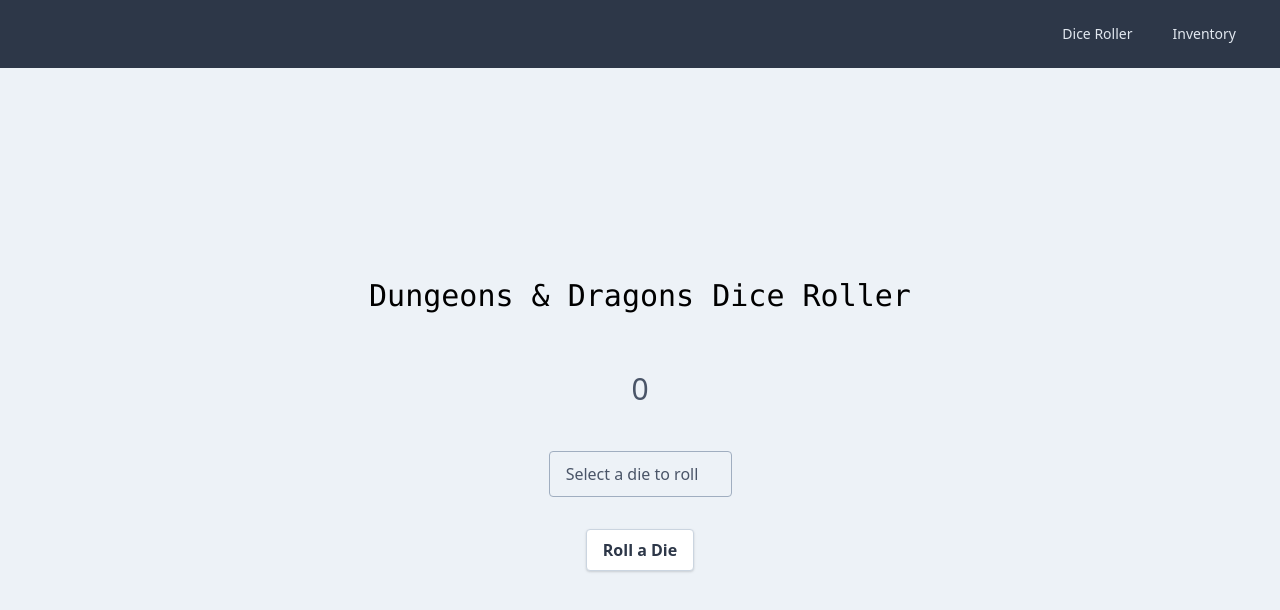
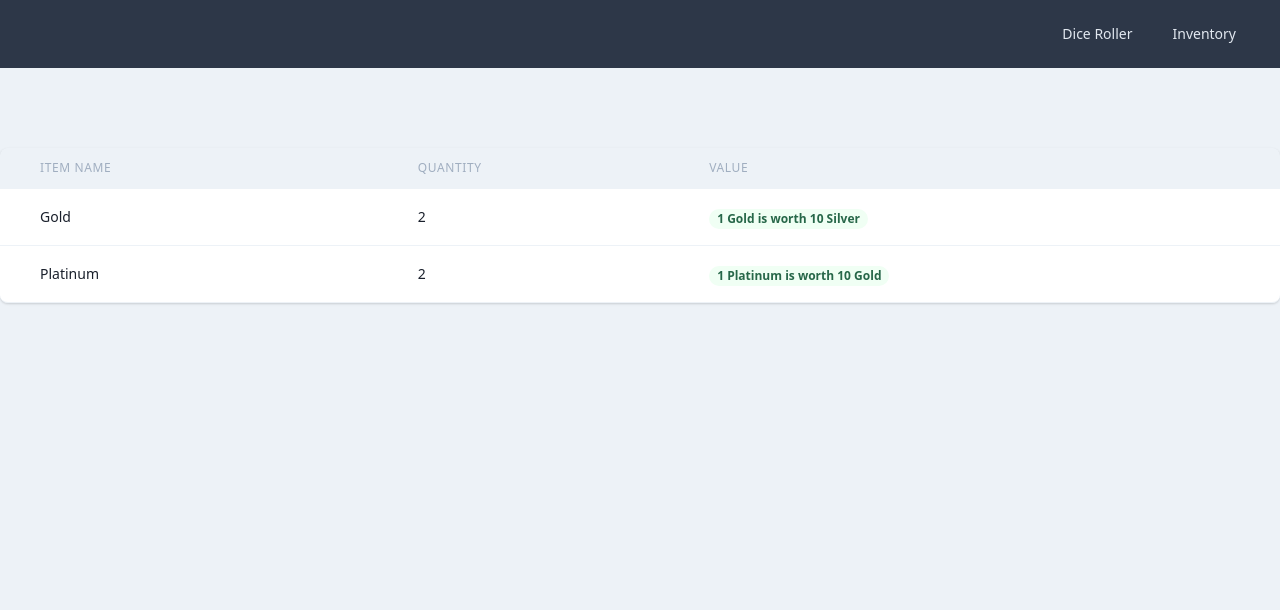
Before and after one commit to nirmalathapa/react-dice, a React (Create React App) app: page /inventory in a window 1280 px wide. Shown: the top 610 px of the page. Built offline with nearby package versions, Linux system fonts and the light colour scheme.

Commit message:
Add inventory component (#4)
* Add Inventory component

* Add routes to different components

* Remove duplicate css utility cass

* Link to route paths

```diff
--- a/src/App/App.tsx
+++ b/src/App/App.tsx
@@ -1,13 +1,20 @@
 import React from "react";
+import { BrowserRouter as Router, Route, Switch } from "react-router-dom";
 import DiceRoll from "../components/DiceRoll";
+import Inventory from "../components/Inventory";
 import Navbar from "../components/Navigation";
 
 function App() {
   return (
-    <div className="flex flex-col bg-gray-200 h-screen">
-      <Navbar />
-      <DiceRoll />
-    </div>
+    <Router>
+      <div className="flex flex-col bg-gray-200 h-screen">
+        <Navbar />
+        <Switch>
+          <Route exact path="/" component={DiceRoll} />
+          <Route path="/inventory" component={Inventory} />
+        </Switch>
+      </div>
+    </Router>
   );
 }
 
--- a/src/components/DiceRoll.tsx
+++ b/src/components/DiceRoll.tsx
@@ -16,7 +16,7 @@
   };
 
   return (
-    <main className="flex flex-col justify-center bg-gray-200 h-24 space-y-6 h-screen">
+    <main className="flex flex-col justify-center bg-gray-200 space-y-6 h-screen">
       <header className="flex justify-center bg-gray-200 p-4">
         <h1 className="font-mono text-3xl">Dungeons & Dragons Dice Roller</h1>
       </header>
--- /dev/null
+++ b/src/components/Inventory.tsx
@@ -0,0 +1,67 @@
+import React from "react";
+
+function Inventory() {
+  return (
+    <div className="container mx-auto py-20">
+      <div className="shadow overflow-hidden border-b border-gray-200 sm:rounded-lg">
+        <table className="min-w-full divide-y divide-gray-200">
+          <thead>
+            <tr>
+              <th className="px-10 py-3 bg-gray-50 text-left text-xs leading-4 font-medium text-gray-500 uppercase tracking-wider">
+                Item Name
+              </th>
+              <th className="px-6 py-3 bg-gray-50 text-left text-xs leading-4 font-medium text-gray-500 uppercase tracking-wider">
+                Quantity
+              </th>
+              <th className="px-6 py-3 bg-gray-50 text-left text-xs leading-4 font-medium text-gray-500 uppercase tracking-wider">
+                Value
+              </th>
+            </tr>
+          </thead>
+          <tbody className="bg-white divide-y divide-gray-200">
+            <tr>
+              <td className="px-6 py-4 whitespace-no-wrap">
+                <div className="flex items-center">
+                  <div className="ml-4">
+                    <div className="text-sm leading-5 font-medium text-gray-900">
+                      Gold
+                    </div>
+                  </div>
+                </div>
+              </td>
+              <td className="px-6 py-4 whitespace-no-wrap">
+                <div className="text-sm leading-5 text-gray-900">2</div>
+              </td>
+              <td className="px-6 py-4 whitespace-no-wrap">
+                <span className="px-2 inline-flex text-xs leading-5 font-semibold rounded-full bg-green-100 text-green-800">
+                  1 Gold is worth 10 Silver
+                </span>
+              </td>
+            </tr>
+            <tr>
+              <td className="px-6 py-4 whitespace-no-wrap">
+                <div className="flex items-center">
+                  <div className="ml-4">
+                    <div className="text-sm leading-5 font-medium text-gray-900">
+                      Platinum
+                    </div>
+                  </div>
+                </div>
+              </td>
+              <td className="px-6 py-4 whitespace-no-wrap">
+                <div className="text-sm leading-5 text-gray-900">2</div>
+              </td>
+              <td className="px-6 py-4 whitespace-no-wrap">
+                <span className="px-2 inline-flex text-xs leading-5 font-semibold rounded-full bg-green-100 text-green-800">
+                  1 Platinum is worth 10 Gold
+                </span>
+              </td>
+            </tr>
+          </tbody>
+        </table>
+      </div>
+    </div>
+  );
+}
+
+export default Inventory;
--- a/src/components/Navigation.tsx
+++ b/src/components/Navigation.tsx
@@ -1,22 +1,23 @@
 import React from "react";
+import { Link } from "react-router-dom";
 
 function Navbar() {
   return (
     <nav className="bg-gray-800">
       <div className="flex-1 flex flex-row-reverse items-center justify-center sm:items-stretch sm:justify-start px-8 py-4">
         <div className="flex">
-          <a
-            href="#"
+          <Link
+            to="/"
             className="ml-4 px-3 py-2 rounded-md text-sm font-medium leading-5 text-gray-300 hover:text-white hover:bg-gray-700 focus:outline-none focus:text-white focus:bg-gray-700 transition duration-150 ease-in-out"
           >
             Dice Roller
-          </a>
-          <a
-            href="#"
+          </Link>
+          <Link
+            to="/inventory"
             className="ml-4 px-3 py-2 rounded-md text-sm font-medium leading-5 text-gray-300 hover:text-white hover:bg-gray-700 focus:outline-none focus:text-white focus:bg-gray-700 transition duration-150 ease-in-out"
           >
             Inventory
-          </a>
+          </Link>
         </div>
       </div>
     </nav>
```
